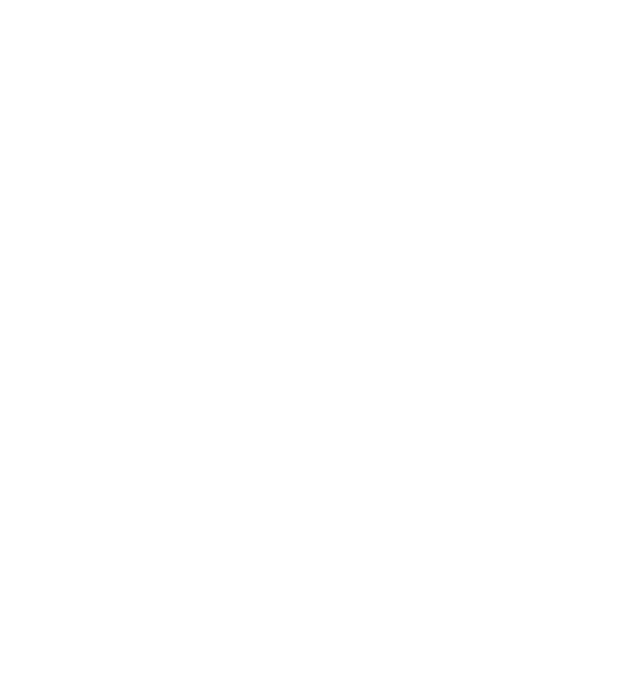
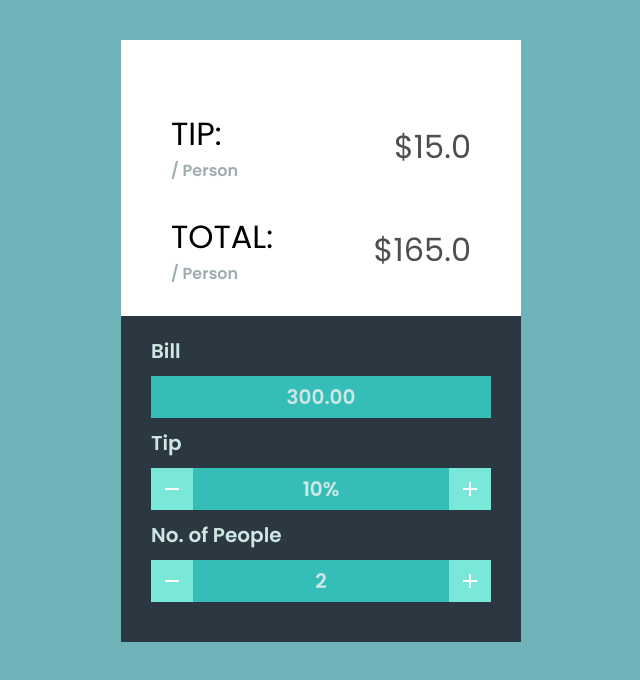
Before and after one commit to Sonavaa/New-Year-Tasks, a plain HTML site: page Tip Calculator/index.html in a window 1280 px wide. Shown: the whole page, without its empty margins (319-959 px from the left). Drawn offline with Linux system fonts and the light colour scheme.

Commit message:
HTML and CSS of Tip Calculator added

```diff
--- a/Tip Calculator/index.html
+++ b/Tip Calculator/index.html
@@ -1,11 +1,46 @@
 <!DOCTYPE html>
 <html lang="en">
-<head>
-    <meta charset="UTF-8">
-    <meta name="viewport" content="width=device-width, initial-scale=1.0">
-    <title>Document</title>
-</head>
-<body>
-
-</body>
+  <head>
+    <meta charset="UTF-8" />
+    <meta name="viewport" content="width=device-width, initial-scale=1.0" />
+    <link rel="stylesheet" href="./style.css">
+    <link rel="preconnect" href="https://fonts.googleapis.com">
+<link rel="preconnect" href="https://fonts.gstatic.com" crossorigin>
+<link href="https://fonts.googleapis.com/css2?family=Poppins:wght@300;400;500;600;700;800&display=swap" rel="stylesheet">
+    <title>Tip Calculator</title>
+  </head>
+  <body>
+    <div class="tip-total">
+      <div class="tip-bar">
+        <div class="tip-person">
+          <div class="tip">TIP:</div>
+          <div class="person"><span>/</span> Person</div>
+        </div>
+        <div class="amount">$<span>15.0</span></div>
+      </div>
+      <div class="tip-bar">
+        <div class="total-person">
+          <div class="total">TOTAL:</div>
+          <div class="person"><span>/</span> Person</div>
+        </div>
+        <div class="amount">$<span>165.0</span></div>
+      </div>
+    </div>
+    <div class="bill-tip">
+      <p>Bill</p>
+      <span>300.00</span>
+      <p>Tip</p>
+      <div class="quantity">
+        <img src="./assets/icons/remove.svg" alt="" />
+        <span>10%</span>
+        <img src="./assets/icons/add.svg" alt="" />
+      </div>
+      <p>No. of People</p>
+      <div class="quantity">
+        <img src="./assets/icons/remove.svg" alt="" />
+        <span>2</span>
+        <img src="./assets/icons/add.svg" alt="" />
+      </div>
+    </div>
+  </body>
 </html>
--- a/Tip Calculator/style.css
+++ b/Tip Calculator/style.css
@@ -0,0 +1,93 @@
+* {
+  margin: 0;
+  padding: 0;
+  box-sizing: border-box;
+}
+html {
+  font-family: "Poppins", sans-serif;
+}
+body {
+  background-color: #6db3b7;
+  display: flex;
+  flex-direction: column;
+  justify-content: center;
+  align-items: center;
+  margin-top: 40px;
+}
+.tip-total {
+  display: flex;
+  flex-direction: column;
+  align-items: center;
+  background-color: #fff;
+  padding: 70px 50px 30px;
+  gap: 30px;
+}
+.tip-total .tip-bar {
+  width: 300px;
+  display: flex;
+  justify-content: space-between;
+  align-items: center;
+}
+.tip-total .tip-bar .tip-person {
+  display: flex;
+  flex-direction: column;
+}
+.tip {
+  color: #000;
+  font-size: 32px;
+}
+.person {
+  color: #9eadaf;
+  font-size: 16px;
+  font-weight: 600;
+  left: 0;
+}
+.amount {
+  color: #4e4e4e;
+  font-size: 32px;
+}
+.tip-bar .total-person {
+  display: flex;
+  flex-direction: column;
+}
+.total {
+  color: #000;
+  font-size: 32px;
+}
+.bill-tip {
+  display: flex;
+  flex-direction: column;
+  align-items: center;
+  background-color: #2b3841;
+  padding: 20px 30px 40px;
+  gap: 10px;
+  color: #cee7e4;
+  font-size: 20px;
+  font-weight: 600;
+}
+.bill-tip p {
+  display: flex;
+  align-self: start;
+}
+.bill-tip span {
+  width: 340px;
+  background-color: #35BEB8;
+  height: 42px;
+}
+.bill-tip .quantity {
+  width: 340px;
+  display: flex;
+  background-color: #fff;
+  height: 42px;
+}
+.bill-tip .quantity img{
+background-color: #7AE8D9;
+color: #FFF;
+padding: 0 9px;
+  }
+.bill-tip  span{
+    display: flex;
+    flex-direction: row;
+    justify-content: center;
+    align-items: center;
+}
```
Also changed, not shown: Tip Calculator/assets/icons/add.svg (added), Tip Calculator/assets/icons/remove.svg (added).
